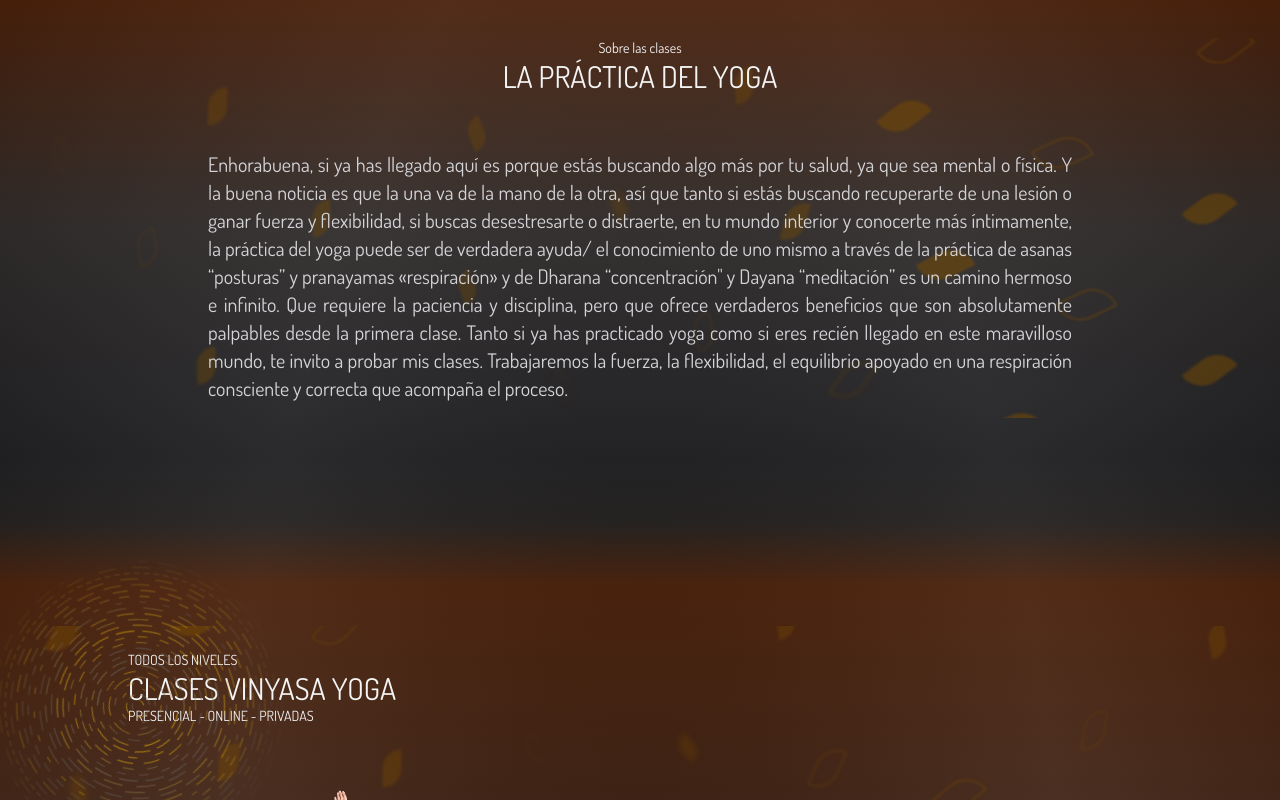
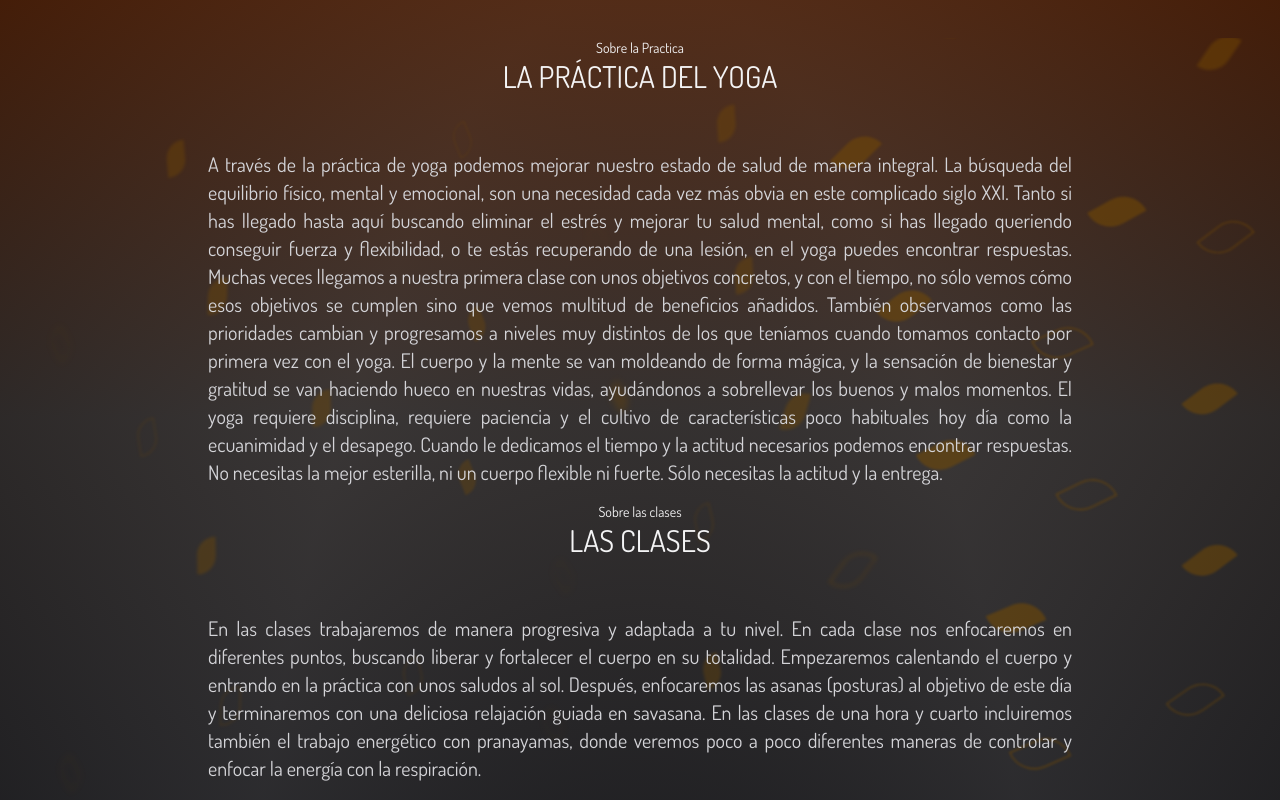
Before and after one commit to Pixel-Reactor/yoga-webpage, a React (Vite) app: page / in a window 1280 px wide. Shown: the part 780-1580 px from the top of the page. Built offline with nearby package versions, Linux system fonts and the light colour scheme.

Commit message:
final changes

```diff
--- a/src/App.jsx
+++ b/src/App.jsx
@@ -6,6 +6,7 @@ import Clases from "./components/Clases.jsx";
 import Precios from "./components/Precios.jsx";
 import Contactos from "./components/Contactos.jsx";
 import Footer from "./components/Footer.jsx";
+import AboutClases from './components/SobreLasClases.jsx'
 import { FaWhatsapp } from "react-icons/fa";
 
 function App() {
@@ -22,7 +23,7 @@ function App() {
   }, []);
 
   return (
-    <div className="dark min-h-screen bg-[radial-gradient(ellipse_at_center,_var(--tw-gradient-stops))] from-black via-zinc-300 to-black  ">
+    <div className="dark min-h-screen bg-[radial-gradient(ellipse_at_center,_var(--tw-gradient-stops))] from-black via-zinc-300 to-black w-full ">
       <Header scroll={scroll} sectionOn={section} />
       <div className=" fixed right-4 p-0 bottom-10 z-50 bg-green-900/80 border-2 border-amber-700/30 rounded-full">
         <a href="https://wa.me/34744457548" target="_blank">
@@ -38,8 +39,11 @@ function App() {
       <Clases isOn={setsection} />
       <div className="  bg-gradient-to-t from-amber-950/90 via-stone-900/90 to-zinc-900/90 h-32"></div>
 
+
+
       <Precios isOn={setsection} />
       <div className="  bg-gradient-to-t from-amber-950/90 via-stone-900/90 to-zinc-900/90 h-32"></div>
+
 
       <Contactos isOn={setsection} />
       <Footer />
--- a/src/components/Header.jsx
+++ b/src/components/Header.jsx
@@ -10,7 +10,7 @@ const Header = (props) => {
   return (
     <div
     className={
-      ` h-12  w-full flex flex-row  transition-all duration-1000 items-center justify-center fixed top-1  py-2 z-50
+      ` h-12 w-full  flex flex-row  transition-all duration-1000 items-center justify-center fixed top-1  py-2 z-50
       ${props.scroll > 300 ? ' bg-zinc-900/60': 'bg-transparent'} `}>
 
         <ul className="flex gap-6 font-[Dosis] text-xs font-semibold text-zinc-100/70  ">
--- a/src/components/Intro.jsx
+++ b/src/components/Intro.jsx
@@ -68,7 +68,7 @@ const Intro = (props) => {
   useEffect(() => {
     const updateTop = ()=>{
      const top = home.current.getBoundingClientRect().top ;
-     const height = Math.round(intro.current.getBoundingClientRect().height )
+     const height = Math.round(home.current.getBoundingClientRect().height )
 
      if(top < 0 && (top * -1) < height){props.isOn(0)}
 
@@ -99,9 +99,7 @@ const Intro = (props) => {
                 YOGA CON HELE
               </h2>
               <p className="leading-7 max-w-xs  font-[dosis] mt-3 text-zinc-200  font-normal ">
-                Si  estás buscando
-                algo más por tu salud, ya que sea mental o física,
-                estás buscando recuperarte de una lesión o ganar fuerza
+              Conócete y profundiza en tí  a través de esta maravillosa práctica milenaria que ofrece multitud de beneficios absolutamente palpables desde la primera clase.
 
               </p>
               <button
--- a/src/components/Precios.jsx
+++ b/src/components/Precios.jsx
@@ -46,41 +46,74 @@ const Precios = (props) => {
           </p>
         </div>
 
-        <div className="py-10 md:flex  sm:gap-6   ">
-          <div className="flex flex-col  p-6 mx-auto my-5  max-w-xs text-center text-gray-900  rounded-lg border border-gray-100 shadow dark:border-gray-600 xl:p-8 dark:bg-[radial-gradient(ellipse_at_center,_var(--tw-gradient-stops))] from-zinc-900/80 via-zinc-800/90 to-zinc-900/80  dark:text-white">
+        <div className="py-10 md:flex md:flex-wrap sm:gap-6   ">
+          <div className="flex flex-col justify-between p-6 mx-auto my-5  max-w-xs text-center text-gray-900  rounded-lg border border-gray-100 shadow dark:border-gray-600 xl:p-8 dark:bg-[radial-gradient(ellipse_at_center,_var(--tw-gradient-stops))] from-zinc-900/80 via-zinc-800/90 to-zinc-900/80  dark:text-white">
             <h3 className="mb-4 text-2xl ">1 Clase por semana</h3>
             <p className="font-light text-gray-500 sm:text-lg dark:text-gray-400">
-              Best option for personal .
+            Online
             </p>
             <div className="flex justify-center items-baseline my-8">
-              <span className="mr-2 text-5xl ">€29</span>
-              <span className="text-gray-500 dark:text-gray-400">/month</span>
+              <span className="mr-2 text-5xl ">€30</span>
+              <span className="text-gray-500 dark:text-gray-400">/mes</span>
             </div>
           </div>
 
-          <div className="flex flex-col  p-6 mx-auto my-5  max-w-xs text-center text-gray-900  rounded-lg border border-gray-100 shadow dark:border-gray-600 xl:p-8 dark:bg-[radial-gradient(ellipse_at_center,_var(--tw-gradient-stops))] from-zinc-900/80 via-zinc-800/90 to-zinc-900/80  dark:text-white">
+          <div className="flex flex-col justify-between p-6 mx-auto my-5  max-w-xs text-center text-gray-900  rounded-lg border border-gray-100 shadow dark:border-gray-600 xl:p-8 dark:bg-[radial-gradient(ellipse_at_center,_var(--tw-gradient-stops))] from-zinc-900/80 via-zinc-800/90 to-zinc-900/80  dark:text-white">
             <h3 className="mb-4 text-2xl ">2 Clases por semana</h3>
             <p className="font-light text-gray-500 sm:text-lg dark:text-gray-400">
-              Relevant for multiple users
+              Online
+            </p>
+            <p className="font-light text-gray-200 sm:text-lg dark:text-gray-200">
+              La opción más elegida
             </p>
             <div className="flex justify-center items-baseline my-8">
-              <span className="mr-2 text-5xl font-extrabold">€99</span>
+              <span className="mr-2 text-5xl">€40</span>
               <span
                 className="text-gray-500 dark:text-gray-400"
               >
-                /month
+                /mes
               </span>
             </div>
           </div>
 
-          <div className="flex flex-col  p-6 mx-auto my-5  max-w-xs text-center text-gray-900  rounded-lg border border-gray-100 shadow dark:border-gray-600 xl:p-8 dark:bg-[radial-gradient(ellipse_at_center,_var(--tw-gradient-stops))] from-zinc-900/80 via-zinc-800/90 to-zinc-900/80  dark:text-white">
-            <h3 className="mb-4 text-2xl ">Privadas</h3>
+          <div className="flex flex-col justify-between p-6 mx-auto my-5  max-w-xs text-center text-gray-900  rounded-lg border border-gray-100 shadow dark:border-gray-600 xl:p-8 dark:bg-[radial-gradient(ellipse_at_center,_var(--tw-gradient-stops))] from-zinc-900/80 via-zinc-800/90 to-zinc-900/80  dark:text-white">
+            <h3 className="mb-4 text-2xl ">3 Clase por semana</h3>
+            <p className="font-light text-gray-500 sm:text-lg dark:text-gray-400">
+             Online
+            </p>
+            <div className="flex justify-center items-baseline my-8">
+              <span className="mr-2 text-5xl ">€50</span>
+              <span className="text-gray-500 dark:text-gray-400">/mes</span>
+            </div>
+          </div>
+
+
+
+
+          <div className="flex flex-col justify-between p-6 mx-auto my-5  max-w-xs text-center text-gray-900  rounded-lg border border-gray-100 shadow dark:border-gray-600 xl:p-8 dark:bg-[radial-gradient(ellipse_at_center,_var(--tw-gradient-stops))] from-zinc-900/80 via-zinc-800/90 to-zinc-900/80  dark:text-white">
+            <h3 className="mb-4 text-2xl ">A DOMICILIO</h3>
             <p className="font-light text-gray-500 sm:text-lg dark:text-gray-400">
               Clases privadas inviduales o grupales
             </p>
             <div className="flex justify-center items-baseline my-8">
-              <span className="mr-2 text-5xl ">€499</span>
-              <span className="text-gray-500 dark:text-gray-400">/month</span>
+            <span className="mr-2 text-2xl ">desde</span>
+              <span className="mr-2 text-5xl ">€20</span>
+              <span className="text-gray-500 dark:text-gray-400">/sesión</span>
+
+            </div>
+          </div>
+
+
+          <div className="flex flex-col justify-between p-6 mx-auto my-5  max-w-xs text-center text-gray-900  rounded-lg border border-gray-100 shadow dark:border-gray-600 xl:p-8 dark:bg-[radial-gradient(ellipse_at_center,_var(--tw-gradient-stops))] from-zinc-900/80 via-zinc-800/90 to-zinc-900/80  dark:text-white">
+            <h3 className="mb-4 text-2xl ">CLASES COLECTIVAS EN <br /> "La Verbena"</h3>
+            <p className="font-light text-gray-500 sm:text-lg dark:text-gray-400">
+              Clases privadas inviduales o grupales
+            </p>
+            <div className="flex justify-center items-baseline my-8">
+            <span className="mr-2 text-2xl ">desde</span>
+              <span className="mr-2 text-5xl ">€20</span>
+              <span className="text-gray-500 dark:text-gray-400">/sesión</span>
+
             </div>
           </div>
         </div>
--- /dev/null
+++ b/src/components/SobreLasClases.jsx
@@ -0,0 +1,51 @@
+import React, { useRef, useEffect } from "react";
+import { Handler } from "../context/Context";
+
+const AboutClases = (props) => {
+  const { about } = Handler();
+  useEffect(() => {
+    const updateTop = () => {
+      const top = about.current.getBoundingClientRect().top;
+      const height = Math.round(about.current.getBoundingClientRect().height);
+
+      if (top < 0 && top * -1 < height) {
+        props.isOn(1);
+      }
+    };
+
+    window.addEventListener("resize", updateTop);
+    window.addEventListener("scroll", updateTop);
+
+    // Limpia los event listeners cuando el componente se desmonta
+    return () => {
+      window.removeEventListener("resize", updateTop);
+      window.removeEventListener("scroll", updateTop);
+    };
+  }, []);
+
+  return (
+    <div
+      ref={about}
+      className=" h-full bg-gradient-to-t flex justify-center from-zinc-900/90 via-stone-800/90 to-amber-950/90  overflow-hidden py-10 "
+    >
+      <div className="bg-[url('/llleaves.svg')] bg-no-repeat bg-cover bg-center w-full h-full">
+        <div className="max-w-4xl mx-auto ">
+          <h1 className="text-sm w-full text-center text-zinc-100 font-[Dosis] flex items-center justify-center gap-2 z-10">
+            Sobre las clases
+          </h1>
+          <h2 className="text-3xl text-center w-full text-zinc-100 font-[Dosis] flex justify-center items-center gap-2 z-10">
+            LA PRÁCTICA DEL YOGA
+          </h2>
+          <div className="flex flex-col sm:flex-row items-center  relative">
+            <p className=" font-[Dosis] text-justify sm:p-4 leading-7 font-light rounded-lg mt-10 text-zinc-300 text-xl p-5">
+            En las clases trabajaremos de manera progresiva y adaptada a tu nivel. En cada clase nos enfocaremos en diferentes puntos, buscando liberar y fortalecer el cuerpo en su totalidad.
+Empezaremos calentando el cuerpo y entrando en la práctica con unos saludos al sol. Después, enfocaremos las asanas (posturas) al objetivo de este día y terminaremos con una deliciosa relajación guiada en savasana. En las clases de una hora y cuarto incluiremos también el trabajo energético con pranayamas, donde veremos poco a poco diferentes maneras de controlar y enfocar la energía con la respiración.
+            </p>
+          </div>
+        </div>
+      </div>
+    </div>
+  );
+};
+
+export default AboutClases;
--- a/src/components/SobreMi.jsx
+++ b/src/components/SobreMi.jsx
@@ -31,29 +31,56 @@ const About = (props) => {
       <div className="bg-[url('/llleaves.svg')] bg-no-repeat bg-cover bg-center w-full h-full">
         <div className="max-w-4xl mx-auto ">
           <h1 className="text-sm w-full text-center text-zinc-100 font-[Dosis] flex items-center justify-center gap-2 z-10">
-            Sobre las clases
+            Sobre la Practica
           </h1>
           <h2 className="text-3xl text-center w-full text-zinc-100 font-[Dosis] flex justify-center items-center gap-2 z-10">
             LA PRÁCTICA DEL YOGA
           </h2>
           <div className="flex flex-col sm:flex-row items-center  relative">
             <p className=" font-[Dosis] text-justify sm:p-4 leading-7 font-light rounded-lg mt-10 text-zinc-300 text-xl p-5">
-              Enhorabuena, si ya has llegado aquí es porque estás buscando algo
-              más por tu salud, ya que sea mental o física. Y la buena noticia
-              es que la una va de la mano de la otra, así que tanto si estás
-              buscando recuperarte de una lesión o ganar fuerza y flexibilidad,
-              si buscas desestresarte o distraerte, en tu mundo interior y
-              conocerte más íntimamente, la práctica del yoga puede ser de
-              verdadera ayuda/ el conocimiento de uno mismo a través de la
-              práctica de asanas “posturas” y pranayamas «respiración» y de
-              Dharana “concentración" y Dayana “meditación” es un camino hermoso
-              e infinito. Que requiere la paciencia y disciplina, pero que
-              ofrece verdaderos beneficios que son absolutamente palpables desde
-              la primera clase. Tanto si ya has practicado yoga como si eres
-              recién llegado en este maravilloso mundo, te invito a probar mis
-              clases. Trabajaremos la fuerza, la flexibilidad, el equilibrio
-              apoyado en una respiración consciente y correcta que acompaña el
-              proceso.
+              A través de la práctica de yoga podemos mejorar nuestro estado de
+              salud de manera integral. La búsqueda del equilibrio físico,
+              mental y emocional, son una necesidad cada vez más obvia en este
+              complicado siglo XXI. Tanto si has llegado hasta aquí buscando
+              eliminar el estrés y mejorar tu salud mental, como si has llegado
+              queriendo conseguir fuerza y flexibilidad, o te estás recuperando
+              de una lesión, en el yoga puedes encontrar respuestas. Muchas
+              veces llegamos a nuestra primera clase con unos objetivos
+              concretos, y con el tiempo, no sólo vemos cómo esos objetivos se
+              cumplen sino que vemos multitud de beneficios añadidos. También
+              observamos como las prioridades cambian y progresamos a niveles
+              muy distintos de los que teníamos cuando tomamos contacto por
+              primera vez con el yoga. El cuerpo y la mente se van moldeando de
+              forma mágica, y la sensación de bienestar y gratitud se van
+              haciendo hueco en nuestras vidas, ayudándonos a sobrellevar los
+              buenos y malos momentos. El yoga requiere disciplina, requiere
+              paciencia y el cultivo de características poco habituales hoy día
+              como la ecuanimidad y el desapego. Cuando le dedicamos el tiempo y
+              la actitud necesarios podemos encontrar respuestas. No necesitas
+              la mejor esterilla, ni un cuerpo flexible ni fuerte. Sólo
+              necesitas la actitud y la entrega.
+            </p>
+          </div>
+        </div>
+        <div className="max-w-4xl mx-auto ">
+          <h1 className="text-sm w-full text-center text-zinc-100 font-[Dosis] flex items-center justify-center gap-2 z-10">
+            Sobre las clases
+          </h1>
+          <h2 className="text-3xl text-center w-full text-zinc-100 font-[Dosis] flex justify-center items-center gap-2 z-10">
+            LAS CLASES
+          </h2>
+          <div className="flex flex-col sm:flex-row items-center  relative">
+            <p className=" font-[Dosis] text-justify sm:p-4 leading-7 font-light rounded-lg mt-10 text-zinc-300 text-xl p-5">
+              En las clases trabajaremos de manera progresiva y adaptada a tu
+              nivel. En cada clase nos enfocaremos en diferentes puntos,
+              buscando liberar y fortalecer el cuerpo en su totalidad.
+              Empezaremos calentando el cuerpo y entrando en la práctica con
+              unos saludos al sol. Después, enfocaremos las asanas (posturas) al
+              objetivo de este día y terminaremos con una deliciosa relajación
+              guiada en savasana. En las clases de una hora y cuarto incluiremos
+              también el trabajo energético con pranayamas, donde veremos poco a
+              poco diferentes maneras de controlar y enfocar la energía con la
+              respiración.
             </p>
           </div>
         </div>
```
Also changed, not shown: src/components/Contactos.jsx (+76 -34 lines).
